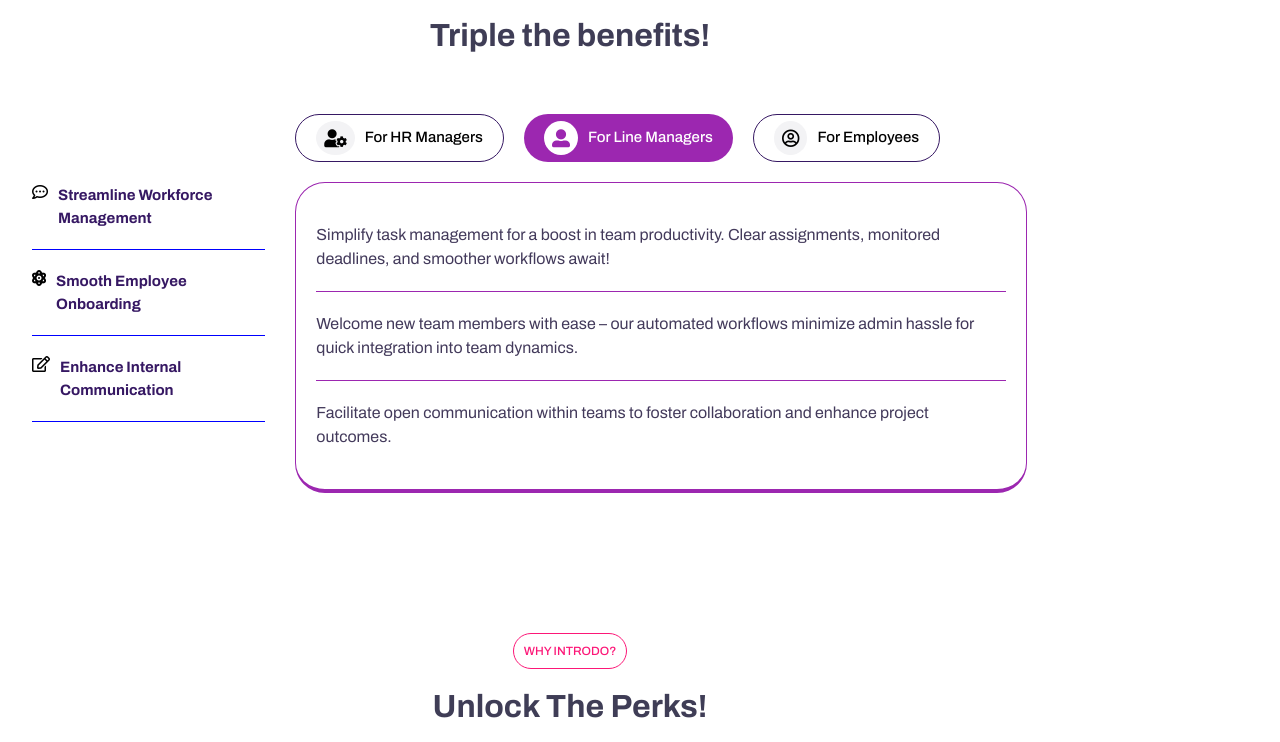
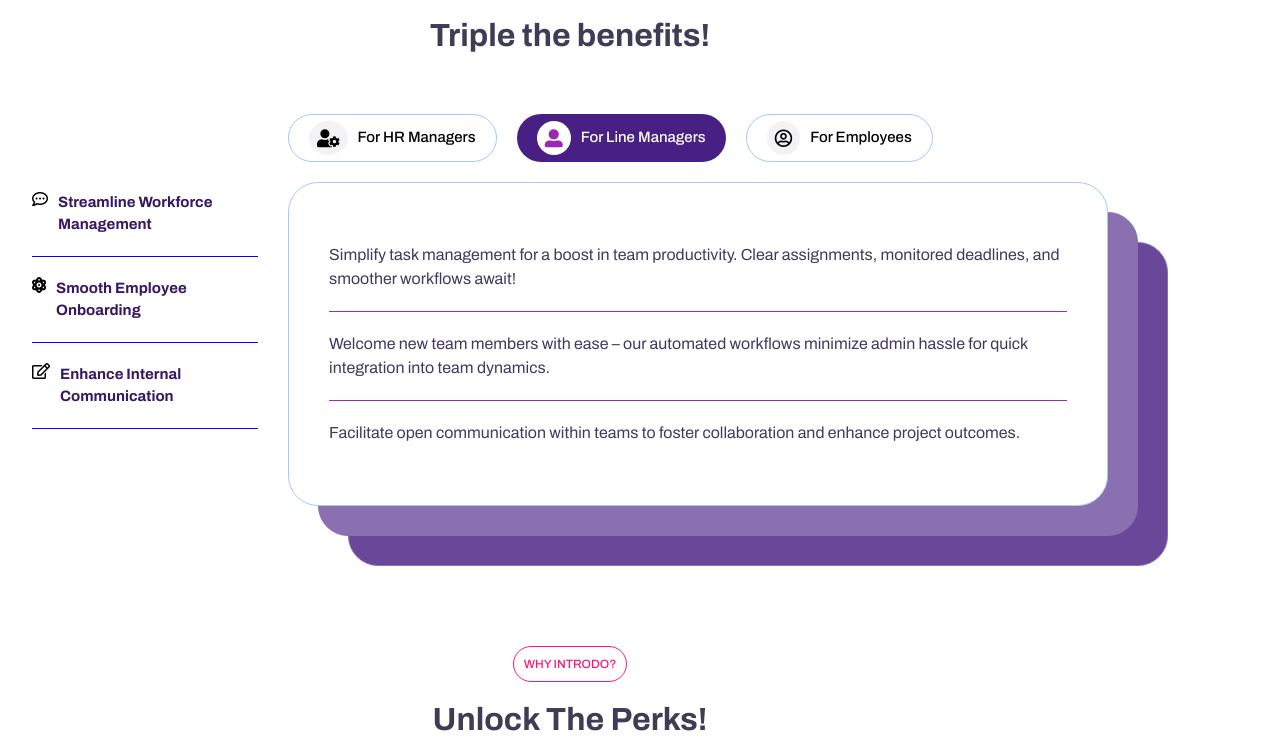
Before and after one commit to harshajoseph16/Dynamic_UI, a React (Vite) app: page / in a window 1280 px wide. Shown: the part 537-1279 px from the top of the page. Built offline with nearby package versions, Linux system fonts and the light colour scheme.

Commit message:
benefits bg settings

```diff
--- a/src/Componets/Button/button.css
+++ b/src/Componets/Button/button.css
@@ -16,8 +16,6 @@
   }
   .mainbtn:hover {
     background-color: #299ED9 !important;
-    /* transform: translateY(-0.15rem);
-    box-shadow: 0 0.25rem 0.75rem rgba(30,34,40,.15); */
     color: white;
     border:  solid 1px #ffffff;
 
--- a/src/Componets/Email/email.css
+++ b/src/Componets/Email/email.css
@@ -1,4 +1,3 @@
-/* Container for the input and button */
 .email-input-container {
     display: flex;
     align-items: center;
@@ -8,7 +7,6 @@
     position: relative;
   }
 
-  /* Input field styling */
   .email-input {
     border: none;
     outline: none;
@@ -18,7 +16,6 @@
     font-size: 14px;
   }
 
-  /* Send button styling */
   .send-button {
     background: none;
     border: none;
@@ -30,7 +27,6 @@
     transform: translateY(-50%);
   }
 
-  /* Arrow icon styling */
   .arrow-icon {
     width: 36px;
     height: 36px;
--- a/src/Componets/FooterCompo/index.jsx
+++ b/src/Componets/FooterCompo/index.jsx
@@ -7,10 +7,7 @@ const FooterCompo = (props) => {
 
                 <h5>{props.heading}</h5>
                 <h4>{props.heading2}</h4>
-            <p>{props.paragraph}</p>
-            <p>{props.paragraph1}</p>
-            <p>{props.paragraph2}</p>
-            <p>{props.paragraph3}</p>
+
                 <a href="#">{props.link1}</a>
                 <a href="#">{props.link2}</a>
 
@@ -28,11 +25,6 @@ const FooterCompo = (props) => {
                     <img src={props.image2}></img>
                 </div>
 
-
-
-
-
-
             </div>
         </div>
     )
--- a/src/Componets/PerksSection/perk.css
+++ b/src/Componets/PerksSection/perk.css
@@ -244,7 +244,6 @@ font-size: 12px;
     text-align: center;
 }
 
-/* Container that holds the progress bar */
 .progress-bar-container {
     width: 100%;
     background-color: #EBF3FF;
@@ -254,7 +253,6 @@ font-size: 12px;
     margin: 10px 0;
   }
 
-  /* The actual progress fill inside the container */
   .progress-bar {
     height: 100%;
     background: rgb(252,23,119);
--- a/src/Componets/SocialIcons/index.jsx
+++ b/src/Componets/SocialIcons/index.jsx
@@ -3,16 +3,16 @@ import './SocialIcons.css';
 const SocialIcons = () => {
   return (
     <div className="social-icons">
-      <a href="https://www.facebook.com" target="_blank" rel="noopener noreferrer">
+      <a href="https://www.facebook.com" target="_blank" >
         <i className="fab fa-facebook-f"></i>
       </a>
-      <a href="https://www.twitter.com" target="_blank" rel="noopener noreferrer">
+      <a href="https://www.twitter.com" target="_blank" >
         <i className="fab fa-twitter"></i>
       </a>
-      <a href="https://www.instagram.com" target="_blank" rel="noopener noreferrer">
+      <a href="https://www.instagram.com" target="_blank" >
         <i className="fab fa-instagram"></i>
       </a>
-      <a href="https://www.linkedin.com" target="_blank" rel="noopener noreferrer">
+      <a href="https://www.linkedin.com" target="_blank" >
         <i className="fab fa-linkedin-in"></i>
       </a>
     </div>
--- a/src/Componets/TabComponents/index.jsx
+++ b/src/Componets/TabComponents/index.jsx
@@ -14,6 +14,9 @@ const TabComponents = () => {
       content1: 'Manage recruitment processes with ease, from posting job ads to screening applicants and scheduling interviews.',
       content2: 'Utilize performance tracking tools to monitor employee progress and facilitate constructive feedback sessions.',
       activeColor: '#6C63FF',
+      card2Color: '#A4C7FF',
+      card3Color: '#81B2FF',
+      borderColor: '#A4C7FF',
     },
     {
       id: 'line',
@@ -22,7 +25,10 @@ const TabComponents = () => {
       content: 'Simplify task management for a boost in team productivity. Clear assignments, monitored deadlines, and smoother workflows await!',
       content1: 'Welcome new team members with ease – our automated workflows minimize admin hassle for quick integration into team dynamics.',
       content2: 'Facilitate open communication within teams to foster collaboration and enhance project outcomes.',
-      activeColor: '#9C27B0',
+      activeColor: '#482084',
+      card2Color: '#8A70B0',
+      card3Color: '#69489A',
+      borderColor: '#8A70B0',
     },
     {
       id: 'employees',
@@ -31,25 +37,32 @@ const TabComponents = () => {
       content: 'Get clarity on tasks, access key information, and perform tasks independently, fostering a culture of trust and ownership.',
       content1: 'Stay updated with company news and announcements through a dedicated information hub.',
       content2: 'Utilize self-service features for managing leave requests and accessing payroll information directly.',
-      activeColor: '#FF9800',
+      activeColor: '#FF8100',
+      card2Color: '#FFC58A',
+      card3Color: '#FFAE5C',
+      borderColor: '#FFC58A',
     },
   ];
 
   const switchTab = () => {
     const currentIndex = tabs.findIndex(tab => tab.id === activeTab);
     const nextIndex = (currentIndex + 1) % tabs.length;
+
+
     setActiveTab(tabs[nextIndex].id);
   };
 
   useEffect(() => {
-    setTimer(setInterval(switchTab, 5000));
-    return () => clearInterval(timer);
+    const interval = setInterval(switchTab, 5000);
+    return () => clearInterval(interval);
   }, [activeTab]);
 
   const openTab = (tabName) => {
     clearInterval(timer);
     setActiveTab(tabName);
   };
+
+  const currentTab = tabs.find(tab => tab.id === activeTab);
 
   return (
     <div className="container">
@@ -60,11 +73,8 @@ const TabComponents = () => {
 
       <div className="tab-components">
         <div className={`tabs-container ${activeTab}`} id="tabs-container">
-
-
-
           <div className="rows-container">
-            <div className="">   <div className="tab-left-bar">
+            <div className="tab-left-bar">
               <div className="tab-left-icon">
                 <i className="far fa-comment-dots"></i>
                 <p>Streamline Workforce Management</p>
@@ -77,7 +87,8 @@ const TabComponents = () => {
                 <i className="far fa-edit"></i>
                 <p>Enhance Internal Communication </p>
               </div>
-          </div></div>
+            </div>
+
             <div className="">
               <div className="tabs-header">
                 {tabs.map(tab => (
@@ -95,18 +106,35 @@ const TabComponents = () => {
                 ))}
               </div>
 
-
+              <div className="container1">
+                <div className="card card1">
                   {tabs.map(tab => (
                     <div key={tab.id} className={`tab-content ${activeTab === tab.id ? 'active' : ''}`} id={tab.id}>
-
                       <p>{tab.content}</p>
                       <p>{tab.content1}</p>
                       <p>{tab.content2}</p>
                     </div>
-          ))}</div>
+                  ))}
                 </div>
 
 
+                <div
+                  className="card card2"
+                  style={{
+                    backgroundColor: currentTab.card2Color,
+                    borderColor: currentTab.borderColor
+                  }}
+                ></div>
+                <div
+                  className="card card3"
+                  style={{
+                    backgroundColor: currentTab.card3Color,
+                    borderColor: currentTab.borderColor
+                  }}
+                ></div>
+              </div>
+            </div>
+          </div>
         </div>
       </div>
     </div>
--- a/src/Componets/TabComponents/tab.css
+++ b/src/Componets/TabComponents/tab.css
@@ -1,6 +1,42 @@
 
 
+.container1 {
+    position: relative;
+    width: 100%;
+    height: auto;
+    display: grid;
+}
 
+.card {
+    padding: 20px;
+    background-color: lightblue;
+    border: 1px solid #A4C7FF;
+    display: flex;
+    align-items: center;
+    justify-content: center;
+    box-sizing: border-box;
+    border-radius: 30px;
+}
+
+.card1 {
+    z-index: 3;
+    background-color: rgb(255, 255, 255);
+    grid-area: 1 / 1;
+}
+
+.card2 {
+    z-index: 2;
+    background-color: #A4C7FF ;
+    grid-area: 1 / 1;
+    transform: translate(30px, 30px);
+}
+
+.card3 {
+    z-index: 1;
+    background-color:#81B2FF;
+    grid-area: 1 / 1;
+    transform: translate(60px, 60px);
+}
 
 .top-sec h1 {
     font-size: 32px;
@@ -60,37 +96,35 @@
 .tab-btn {
     padding: 6px 20px;
     border-radius: 30px;
-    border: solid 1px #361863;
+    border: solid 1px #A4C7FF;
     cursor: pointer;
     transition: background-color 0.3s, color 0.3s;
     font-size: 15px;
     outline: none;
     display: flex;
     align-items: center;
-    gap: 10px; /* Space between icon and text */
+    gap: 10px;
     background-color: white;
-    color: black; /* Default text color */
+    color: black;
 }
 
-/* Style for icons in buttons */
 .tab-btn i {
-    font-size: 18px; /* Icon size */
-    padding: 8px; /* Padding around the icon */
-    border-radius: 50%; /* Circle shape for icons */
+    font-size: 18px;
+    padding: 8px;
+    border-radius: 50%;
     background-color: #F3F3F5;
 }
 
-/* Icon colors for active state */
 .tabs-container.hr .tab-btn.active i {
-    color: #6C63FF; /* Icon color for HR Managers */
+    color: #3A86FF;
 }
 
 .tabs-container.line .tab-btn.active i {
-    color: #9c27b0; /* Icon color for Line Managers */
+    color: #9c27b0;
 }
 
 .tabs-container.employees .tab-btn.active i {
-    color: #ff9800; /* Icon color for Employees */
+    color: #ff9800;
 }
 
 .tab-content {
@@ -98,9 +132,8 @@
     padding: 20px;
     border-radius: 30px;
     transition: background-color 0.4s;
-    border: solid 1px #6C63FF;
-    width: 90%;
-    max-width: 90%;
+    width: 100%;
+    max-width: 100%;
 }
 .tab-content-bg {
     width: 100%;
@@ -112,72 +145,64 @@
 .tab-content.active {
     display: block;
     background-color: #fff;
-    border-bottom: 4px solid; /* Set a solid border */
     transition: background-color 0.4s;
 }
 
-/* Active tab content border color based on active tab */
 .tabs-container.hr .tab-content.active {
-    border-color: #6C63FF; /* Border color for HR Managers */
+    border-color: #6C63FF;
 }
 
 .tabs-container.line .tab-content.active {
-    border-color: #9C27B0; /* Border color for Line Managers */
+    border-color: #9C27B0;
 }
 
 .tabs-container.employees .tab-content.active {
-    border-color: #FF9800; /* Border color for Employees */
+    border-color: #FF9800;
 }
 
 .tab-content p {
     color: #433A5B;
-    border-bottom: 1px solid transparent; /* Default border to avoid layout shift */
-    padding: 20px 0; /* Add some space below each paragraph */
+    border-bottom: 1px solid transparent;
+    padding: 20px 0;
 }
 
-/* Adjusting border color for active paragraphs */
+
 .tab-content.active p {
-    border-color: inherit; /* Inherit color from the active tab content */
+    border-color: inherit;
 }
 
 .tab-content.active p:last-of-type {
-    border-bottom: none; /* Remove border from the last paragraph */
+    border-bottom: none;
 }
 
-/* Hover and Active effect */
 .tab-btn:hover,
 .tab-btn.active {
-    background-color: #6C63FF; /* Active and hover button background color */
-    color: white; /* Active and hover text color */
+    background-color: #6C63FF;
+    color: white;
     border: none;
 }
 
 .tab-btn.active i {
-    background-color: white; /* Icon background for active tab */
+    background-color: white;
 }
 
-/* Adjust the hover effect for the icon */
 .tab-btn:hover i {
-    background-color: #e0e0e0; /* Slightly darker gray for icon on hover */
+    background-color: #e0e0e0;
 }
 
-/* Ensure icon color remains the same on hover for active button */
 .tab-btn.active:hover i {
-    color: inherit; /* Use the same color as active */
+    color: inherit;
 }
 
-/* Adding two-layer background color to tab content */
-.tab-content {
-}
 
-/* Optionally, you can set a color for the default state */
+
 .tab-content:not(.active) {
-    background: linear-gradient(white, #f0f0f0); /* Lighter background for inactive */
+    background: linear-gradient(white, #f0f0f0);
 }
 
 
 .rows-container {
-    margin: 20px 0; /* Adds some space above and below the rows */
+    margin: 20px 0;
     display: flex;
     gap: 30px;
     align-items: center;
@@ -185,8 +210,8 @@
 
 .row {
     padding: 10px;
-    margin-bottom: 10px; /* Space between rows */
-    border-radius: 5px; /* Rounded corners */
+    margin-bottom: 10px;
+    border-radius: 5px;
 }
 
 @media only screen and (max-width: 420px) {
@@ -238,4 +263,9 @@
         padding: 0;
     }
 
+    .container1 {
+        position: relative;
+        width: 80%;
+    }
+
 }
```
Also changed, not shown: src/Componets/Footer/index.jsx (+46 -63 lines), src/Componets/Header/index.jsx (+6 -2 lines), src/Componets/Nav/nav.css (+16 -10 lines), src/Componets/PerksSection/index.jsx (+4 -4 lines), public/Empower Role Tabs V2 Employee Web.png (added), src/Componets/Nav/index.jsx (indentation only). Lines whose indentation alone changed are shown as unchanged.
